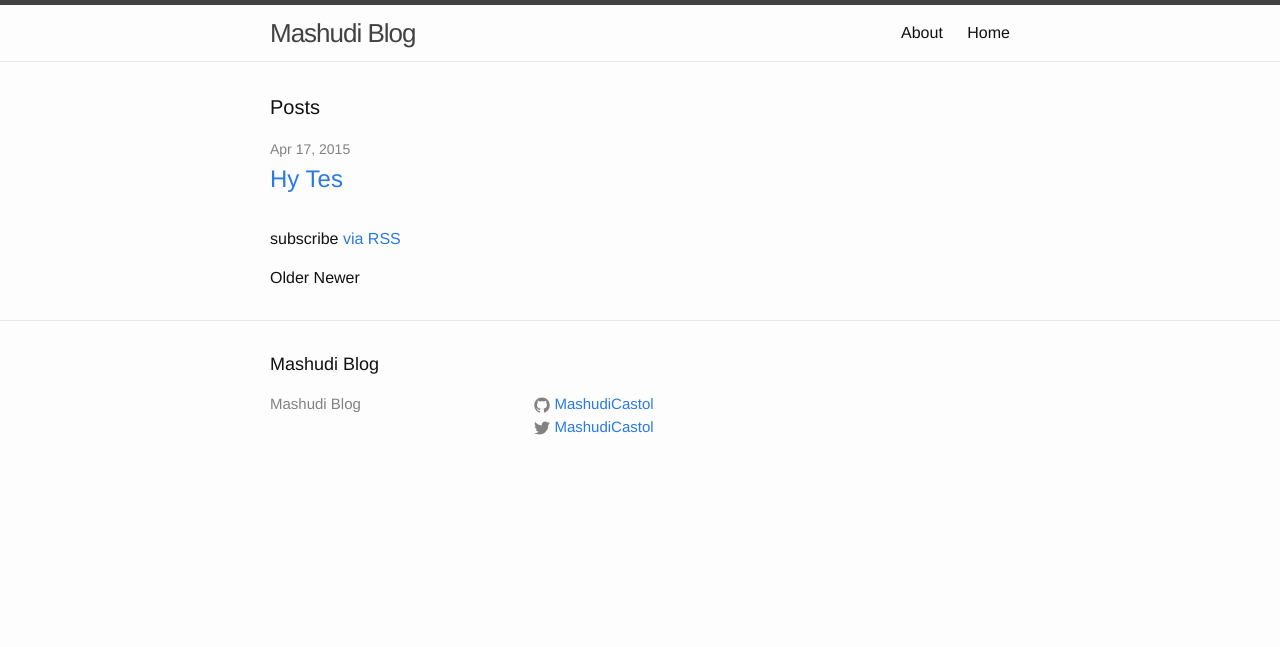
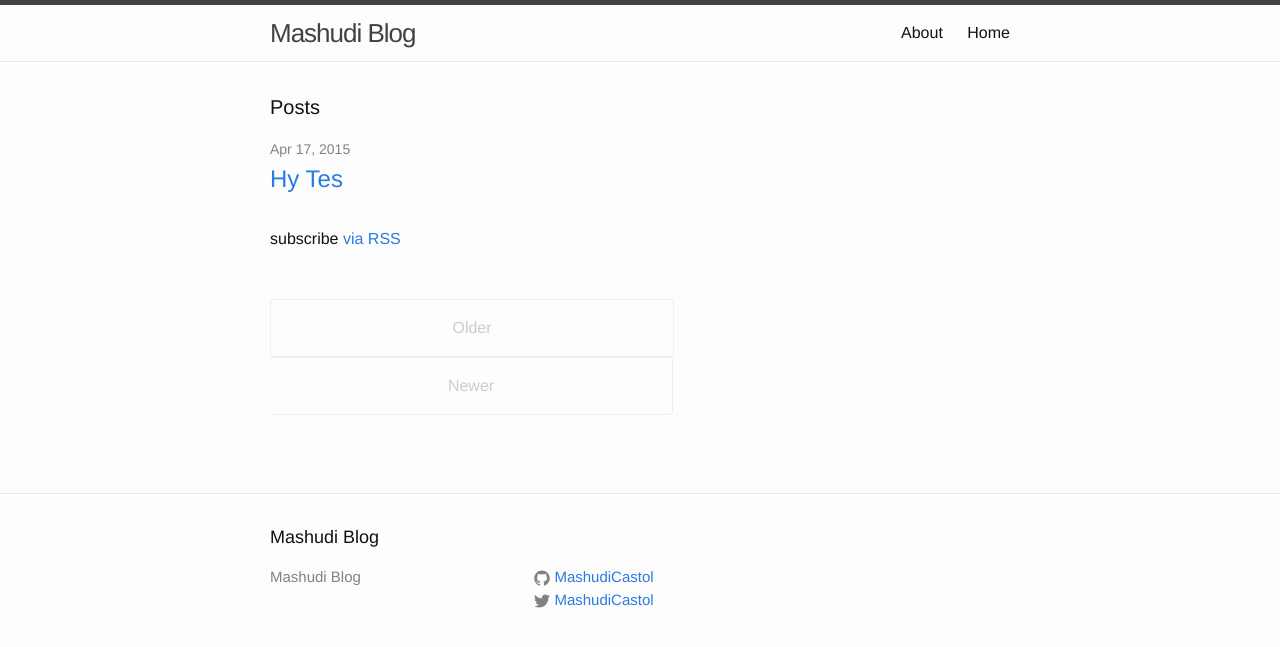
Before and after one commit to MashudiSudonym/diTerminal, a Jekyll site: the page built from index.html, in a window 1280 px wide. Shown: the top 647 px of the page. Built offline with Jekyll 4.4.1, drawn with Linux system fonts in a browser that asks for light colours.

Commit message:
Halaman update

```diff
--- a/_sass/_layout.scss
+++ b/_sass/_layout.scss
@@ -234,3 +234,54 @@
         }
     }
 }
+
+/*
+ * Pagination
+ *
+ * Super lightweight (HTML-wise) blog pagination. `span`s are provide for when
+ * there are no more previous or next posts to show.
+ */
+
+.pagination {
+  overflow: hidden; /* clearfix */
+  margin-left: -1rem;
+  margin-right: -1rem;
+  font-family: "PT Sans", Helvetica, Arial, sans-serif;
+  color: #ccc;
+  text-align: center;
+}
+
+/* Pagination items can be `span`s or `a`s */
+.pagination-item {
+  display: block;
+  padding: 1rem;
+  border: 1px solid #eee;
+}
+.pagination-item:first-child {
+  margin-bottom: -1px;
+}
+
+/* Only provide a hover state for linked pagination items */
+a.pagination-item:hover {
+  background-color: #f5f5f5;
+}
+
+@media (min-width: 30em) {
+  .pagination {
+    margin: 3rem 0;
+  }
+  .pagination-item {
+    float: left;
+    width: 50%;
+  }
+  .pagination-item:first-child {
+    margin-bottom: 0;
+    border-top-left-radius:    4px;
+    border-bottom-left-radius: 4px;
+  }
+  .pagination-item:last-child {
+    margin-left: -1px;
+    border-top-right-radius:    4px;
+    border-bottom-right-radius: 4px;
+  }
+}
```
